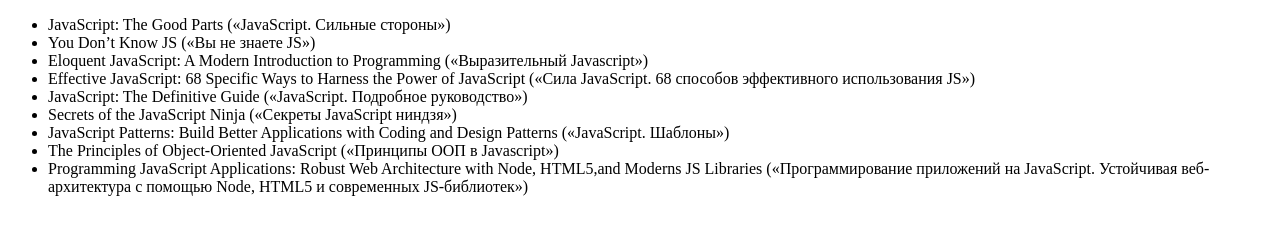
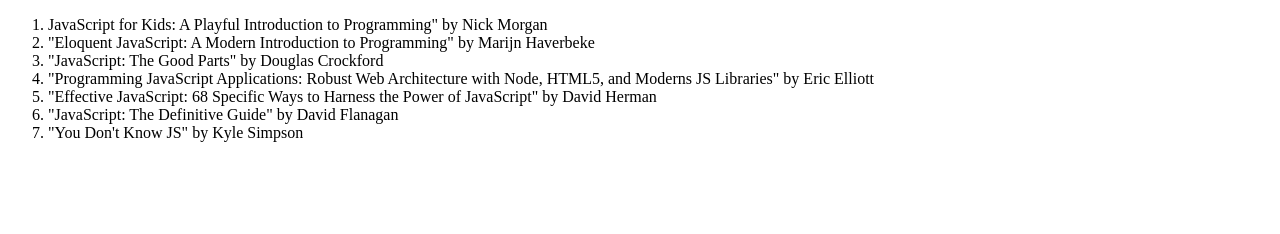
Before and after one commit to FortuneFame/HW-17-JS-ITStep, a plain HTML site: page textChanged.html in a window 1280 px wide. Drawn offline with Linux system fonts and the light colour scheme.

Commit message:
Update textChanged.html

```diff
--- a/textChanged.html
+++ b/textChanged.html
@@ -1,103 +1,48 @@
 <!DOCTYPE html>
-
 <html>
-
 <head>
-
-	<title>Список книг</title>	<style>
-
+	<title>Список книг</title>
+	<style>
 		.bookList li {
-
+                        magrin-bottom:10px;
 			cursor: pointer;
-
 		}
-
 		.bookList li.active {
-
 			background-color: orange;
-
 		}
-
 	</style>
-
 </head>
-
 <body>
-
-	<ul class="bookList">
-
-		<li>JavaScript: The Good Parts («JavaScript. Сильные стороны»)</li>
-
-		<li>You Don’t Know JS («Вы не знаете JS»)</li>
-
-		<li>Eloquent JavaScript: A Modern Introduction to Programming («Выразительный Javascript»)</li>
-
-		<li>Effective JavaScript: 68 Specific Ways to Harness the Power of JavaScript («Сила JavaScript. 68 способов эффективного использования JS»)</li>
-
-		<li>JavaScript: The Definitive Guide («JavaScript. Подробное руководство»)</li>
-
-		<li>Secrets of the JavaScript Ninja («Секреты JavaScript ниндзя»)</li>
-
-		<li>JavaScript Patterns: Build Better Applications with Coding and Design Patterns («JavaScript. Шаблоны»)</li>
-
-		<li>The Principles of Object-Oriented JavaScript («Принципы ООП в Javascript»)</li>
-
-		<li>Programming JavaScript Applications: Robust Web Architecture with Node, HTML5,and Moderns JS Libraries («Программирование приложений на JavaScript. Устойчивая веб-архитектура с помощью Node, HTML5 и современных JS-библиотек»)</li>
-
-	</ul>
-
+	<ol class="bookList">
+		<li>JavaScript for Kids: A Playful Introduction to Programming" by Nick Morgan</li>
+		<li>"Eloquent JavaScript: A Modern Introduction to Programming" by Marijn Haverbeke</li>
+		<li>"JavaScript: The Good Parts" by Douglas Crockford</li>
+		<li>"Programming JavaScript Applications: Robust Web Architecture with Node, HTML5, and Moderns JS Libraries" by Eric Elliott</li>
+		<li>"Effective JavaScript: 68 Specific Ways to Harness the Power of JavaScript" by David Herman</li>
+		<li>"JavaScript: The Definitive Guide" by David Flanagan </li>
+		<li>"You Don't Know JS" by Kyle Simpson</li>
+	</ol>
 	<script>
-
-		// получаем все элементы списка книг
-
 		var books = document.querySelectorAll('.bookList li');
-
-		var currentBook = null; // хранит текущую выбранную книгу
-
-		// обрабатываем щелчки на каждом элементе
-
+		var currentBook = null;
 		books.forEach(function(book) {
-
 			book.addEventListener('click', function() {
-
-				// если это первый выбранный элемент, то просто добавляем ему класс active
-
 				if (currentBook === null) {
-
 					this.classList.add('active');
-
 					currentBook = this;
 
 				}
-
-				// если текущий выбранный элемент уже имеет класс active, то удаляем его
-
 				else if (this === currentBook && this.classList.contains('active')) {
-
 					this.classList.remove('active');
-
 					currentBook = null;
-
 				}
-
-				// если текущий выбранный элемент не равен предыдущему выбранному элементу, то удаляем класс active с предыдущего элемента и добавляем его на текущий
-
 				else {
-
 					currentBook.classList.remove('active');
-
 					this.classList.add('active');
-
 					currentBook = this;
-
-				}
-
+				};
 			});
-
 		});
-
 	</script>
-
 </body>
-
 </html
```
